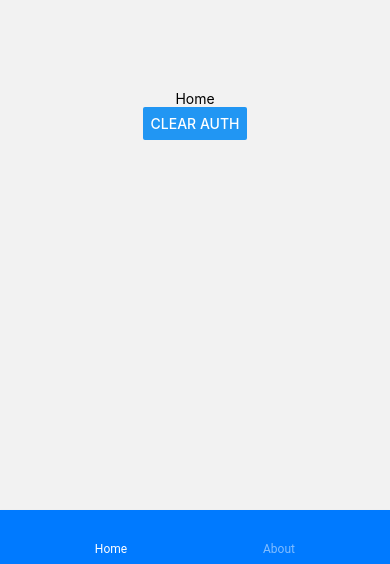
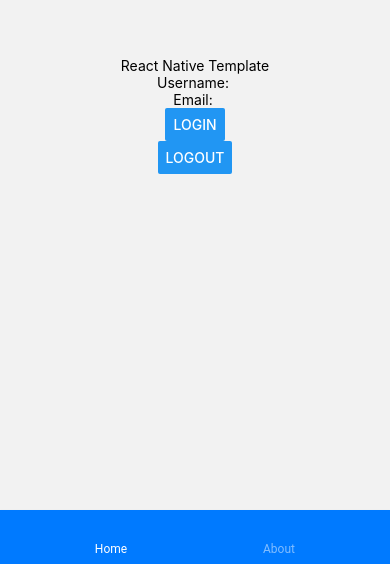
Before and after one commit to sean-s14/react_native_template, a React Native app: screen /Home in a window 390 px wide. Shown: the part 280-844 px from the top of the page. Built offline with nearby package versions, Linux system fonts and the light colour scheme; no server answers.

Commit message:
Added useAuthData and dataType utility

```diff
--- a/App.js
+++ b/App.js
@@ -14,7 +14,6 @@ const App = () => {
       console.log(e);
     }
   }
-
   // useEffect( () => {clearAll();}, []);
 
   return (
--- /dev/null
+++ b/src/hooks/exports.js
@@ -0,0 +1,7 @@
+import useAuthData from "./useAuthData";
+import useAxios from "./useAxios";
+
+export {
+    useAuthData,
+    useAxios,
+}
--- /dev/null
+++ b/src/hooks/useAuthData.js
@@ -0,0 +1,110 @@
+import { useState, useEffect } from 'react';
+import jwt_decode from "jwt-decode";
+
+// Custom
+import { useAuth } from '~src/contexts/exports';
+import { isObject } from '~src/utils/exports';
+
+
+const useAuthData = () => {
+
+    const auth = useAuth();
+
+    const [accessToken, setAccessToken] = useState(null);
+    const [refreshToken, setRefreshToken] = useState(null);
+
+    const [email, setEmail] = useState(null);
+    const [username, setUsername] = useState(null);
+    const [photo, setPhoto] = useState(null);
+
+    const [loading, setLoading] = useState(true);
+    const [loggedIn, setLoggedIn] = useState(false);
+
+    // useEffect( () => console.log("Access Token :", accessToken), [accessToken])
+    // useEffect( () => console.log("Refresh Token :", refreshToken), [refreshToken])
+    useEffect( () => console.log("Email:", email), [email]);
+
+    const clearState = () => {
+        setEmail(null);
+        setUsername(null);
+        setPhoto(null);
+    }
+
+    useEffect( () => {
+        // eslint-disable-next-line no-unused-vars
+        let isMounted = true;
+        // console.log("Use Auth Data has mounted...");
+        let accessToken = auth?.tokens?.access;
+        let refreshToken = auth?.tokens?.refresh;
+
+        if (accessToken) {
+            const access = jwt_decode(accessToken);
+            setAccessToken(access);
+
+            let email = access?.email;
+            email ? setEmail(email) : setEmail('');
+
+            let username = access?.username;
+            username ? setUsername(username) : setUsername('');
+
+            let photo = access?.imageURI;
+            photo ? setPhoto(photo) : setPhoto('');
+        } else {
+            console.log('Setting access token to undefined...');
+            setAccessToken(undefined);
+            clearState();
+        }
+
+        if (refreshToken) {
+            console.log('Setting refresh token to undefined...');
+            setRefreshToken(refreshToken);
+        } else {
+            setRefreshToken(undefined);
+            clearState();
+        }
+
+        return () => { isMounted = false };
+    }, [auth])
+
+    useEffect( () => {
+        console.log("setting loggedIn & setLoading...");
+        if (isObject(accessToken) && isObject(accessToken)) {
+            if (
+                (Object.keys(accessToken).length > 0) &&
+                (Object.keys(refreshToken).length > 0)
+            ) {
+                setLoggedIn(true);
+                setLoading(false);
+            } else {
+                setLoggedIn(false);
+                setLoading(false);
+            }
+        } else if ( (accessToken !== null) && (refreshToken !== null) ) {
+            setLoggedIn(false);
+            setLoading(false);
+        }
+    }, [accessToken, refreshToken]);
+
+    // useEffect( () => {
+    //     if (loading) return;
+    //     console.log("email :", email);
+    //     console.log("username :", username);
+    // }, [loading])
+
+
+    return {
+        isLoading: loading,
+        isLoggedIn: loggedIn,
+        tokens: accessToken && refreshToken && {
+            access: accessToken,
+            refresh: refreshToken,
+        },
+        profile: {
+            email: email,
+            username: username,
+            photo: photo,
+        },
+    };
+}
+
+export default useAuthData;
--- a/src/hooks/useAxios.js
+++ b/src/hooks/useAxios.js
@@ -90,4 +90,4 @@ const useAxios = () => {
     return axiosInstance
 }
 
-export { useAxios };
+export default useAxios;
--- a/src/pages/home.jsx
+++ b/src/pages/home.jsx
@@ -4,13 +4,15 @@ import { API_URL_DEV } from '@env';
 
 import { useAuth, useAuthUpdate } from '~/src/contexts/exports';
 import { PageContainer } from '~src/layout/exports';
-import { useAxios } from '~src/hooks/useAxios';
+import { useAxios, useAuthData } from '~src/hooks/exports';
+
 
 const HomePage = () => {
 
     const api = useAxios();
     const auth = useAuth();
     const updateAuth = useAuthUpdate();
+    const { isLoggedIn, profile } = useAuthData();
 
     const styles = stylesheet();
 
@@ -18,11 +20,7 @@ const HomePage = () => {
     // useEffect( () => {console.log(".env:", API_URL_DEV)}, []);
     // useEffect( () => {console.log("Auth:", auth)}, [auth]);
 
-    useEffect( () => {
-        api.get('quiz/?title=arithmetic&difficulty=hard')
-            .then( res => {})
-            .catch( err => {});
-
+    const login = () => {
         const data = JSON.stringify({
             username: "sean01",
             password: "S3an1234"
@@ -32,15 +30,23 @@ const HomePage = () => {
             .then( res => {
                 res?.data && updateAuth({tokens: res.data});
             })
-            .catch( err => {
+            .catch( err => {})
+    }
 
-            })
+    useEffect( () => {
+        api.get('quiz/?title=arithmetic&difficulty=hard')
+            .then( res => {})
+            .catch( err => {});
     }, [])
 
     return (
         <PageContainer>
-            <Text>Home</Text>
-            <Button onPress={ () => updateAuth('clear')} title={"Clear Auth"} />
+            <Text>React Native Template</Text>
+            <Text>Username: { profile?.username || '' }</Text>
+            <Text>Email: { profile?.email || '' }</Text>
+
+            <Button onPress={ login } title={"Login"} />
+            <Button onPress={ () => updateAuth('clear') } title={"Logout"} />
         </PageContainer>
     )
 }
--- /dev/null
+++ b/src/utils/dataType.js
@@ -0,0 +1,7 @@
+const isObject = (obj) => {
+    return  typeof obj === 'object' &&
+            !Array.isArray(obj) &&
+            obj !== null
+}
+
+export default isObject;
--- /dev/null
+++ b/src/utils/exports.js
@@ -0,0 +1,5 @@
+import isObject from "./dataType";
+
+export {
+    isObject,
+}
```
